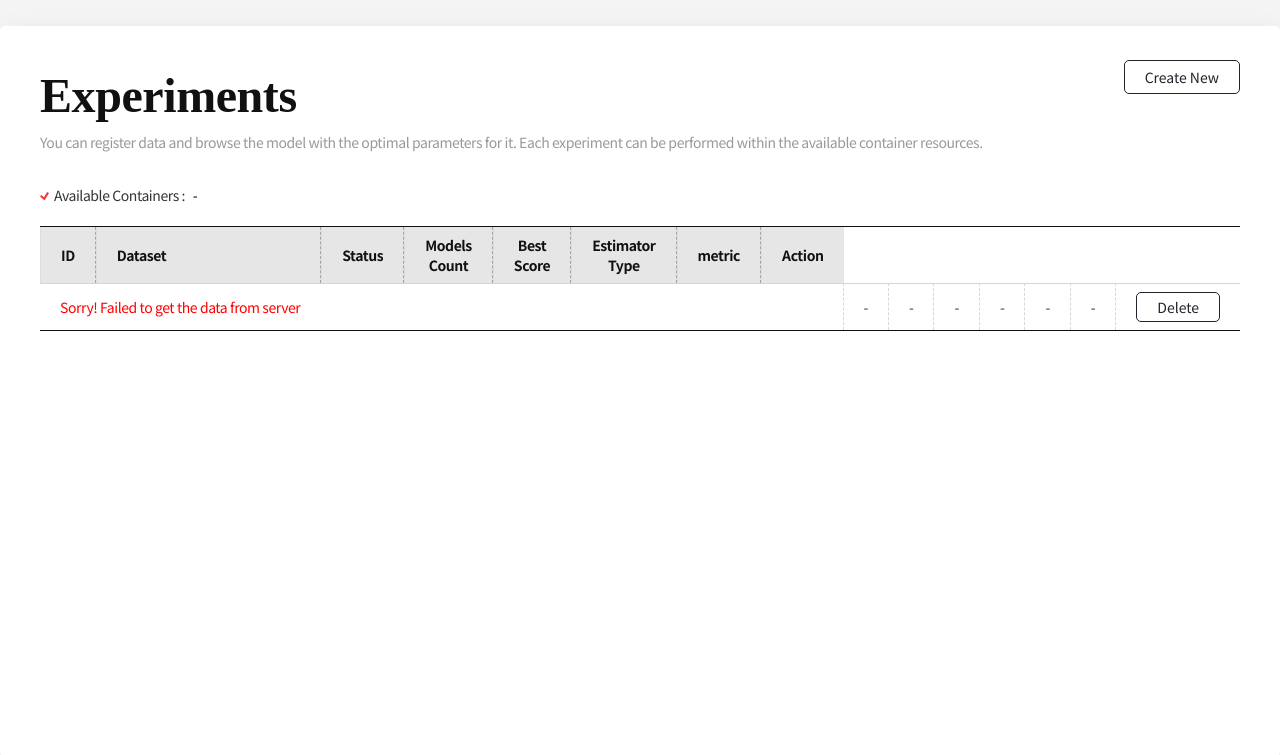
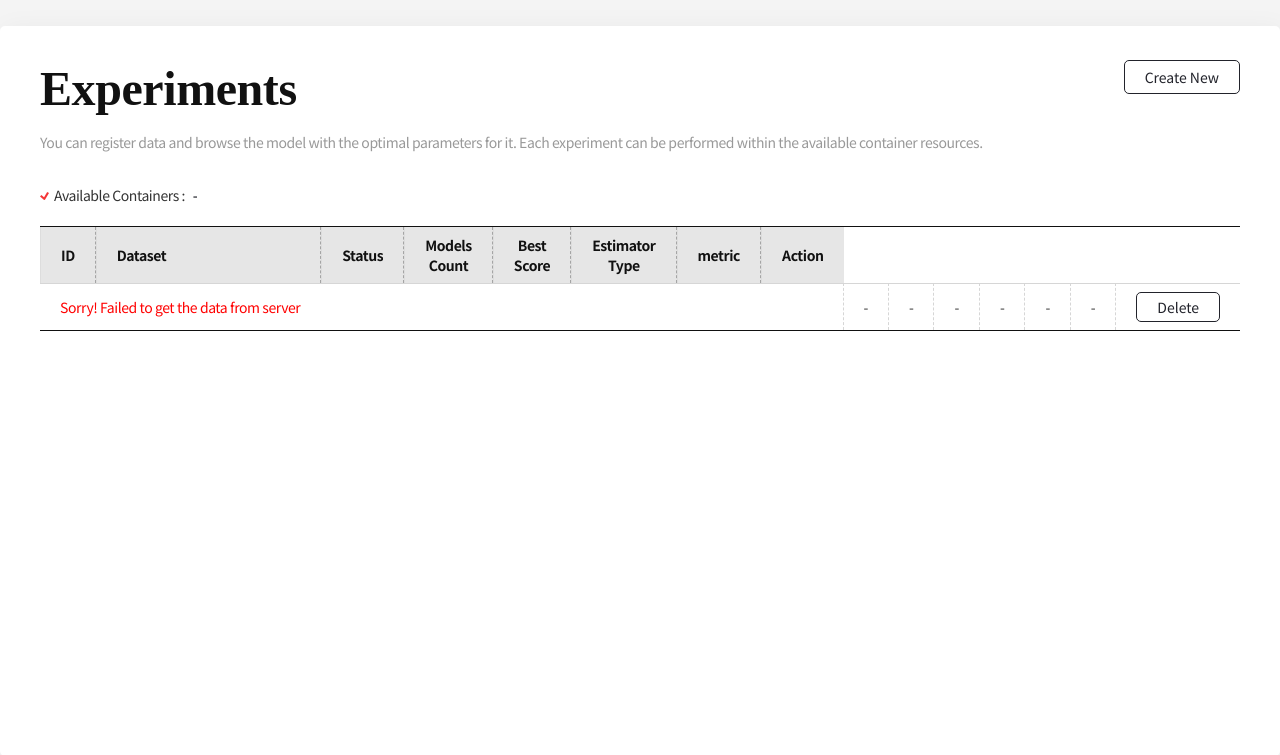
Before and after one commit to happytk/autoinsight-frontend, a Django app: template autoinsight_frontend/templates/experiment.html in a window 1280 px wide. Shown: the part 100-855 px from the top of the page. Run offline with Django 3.2, Linux system fonts and the light colour scheme; the template is opened without the code that fills it, so the values that code supplies are empty; some libraries are stand-ins or nearby versions.

Commit message:
오류수정

```diff
--- a/autoinsight_frontend/static/autoinsight_frontend/css/style.css
+++ b/autoinsight_frontend/static/autoinsight_frontend/css/style.css
@@ -874,11 +874,13 @@ main {
 }
 .area_tit .tit_table {
     float: left;
+    padding-bottom: 8px;
     color:#111;
     font-family: 'Noto Serif KR', serif;
     font-size: 48px;
     font-weight: 700;
-    line-height:1.5;
+    line-height:1.2;
+    word-break: break-all;
 }
 .area_tit .wrap_btn {
     float: right;
@@ -957,7 +959,7 @@ main {
     text-align: center;
 }
 .tab_preprocess .nav-item:first-child{
-    padding-left:0;
+    padding-left:10px;
 }
 .tab_preprocess .nav-item:after {
     content:'';
@@ -1021,8 +1023,8 @@ main {
 }
 .tab_preprocess .ico_on {
     position: absolute;
-    top:19px;
-    right:-4px;
+    top:4px;
+    right:-15px;
     width:20px;
     height:20px;
     background-position: -100px -75px;
```
